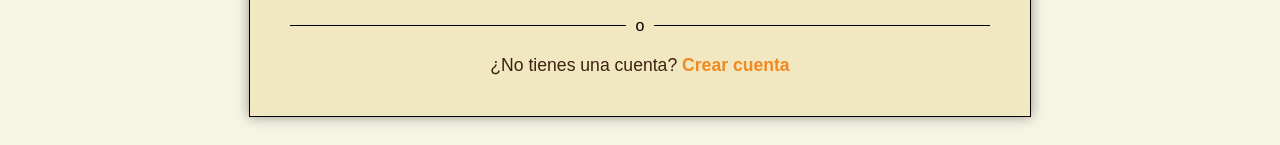
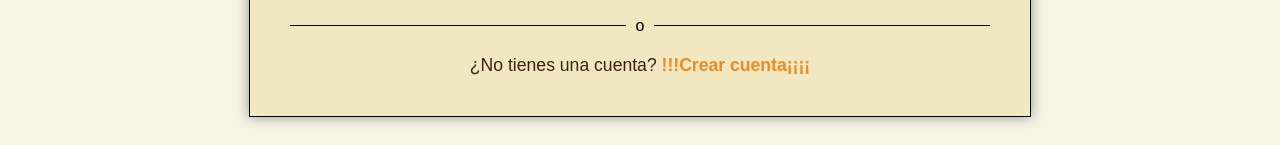
Before and after one commit to camiloandresmartinezduarte2805-lgtm/Proyecto-Burguersoft, a website: page login.html in a window 1280 px wide. Shown: the part 483-628 px from the top of the page. Drawn offline with Linux system fonts and the light colour scheme; files whose address does not match are found by name.

Commit message:
Update login.html

```diff
--- a/login.html
+++ b/login.html
@@ -39,7 +39,7 @@
 
         <div class="enlace-externo">
             ¿No tienes una cuenta?
-            <a href="Registro.html">Crear cuenta</a>
+            <a href="Registro.html">!!!Crear cuenta¡¡¡¡</a>
         </div>
 
     </form> </div>
```
